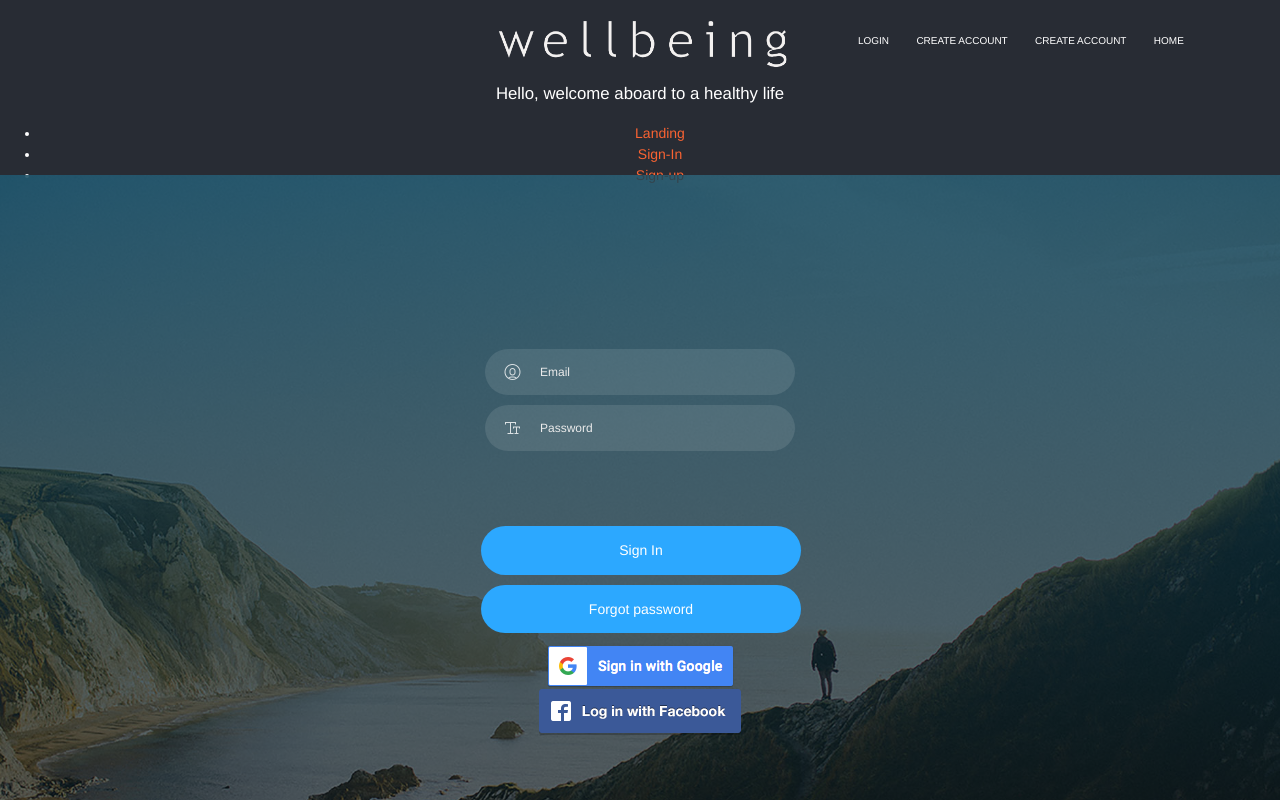
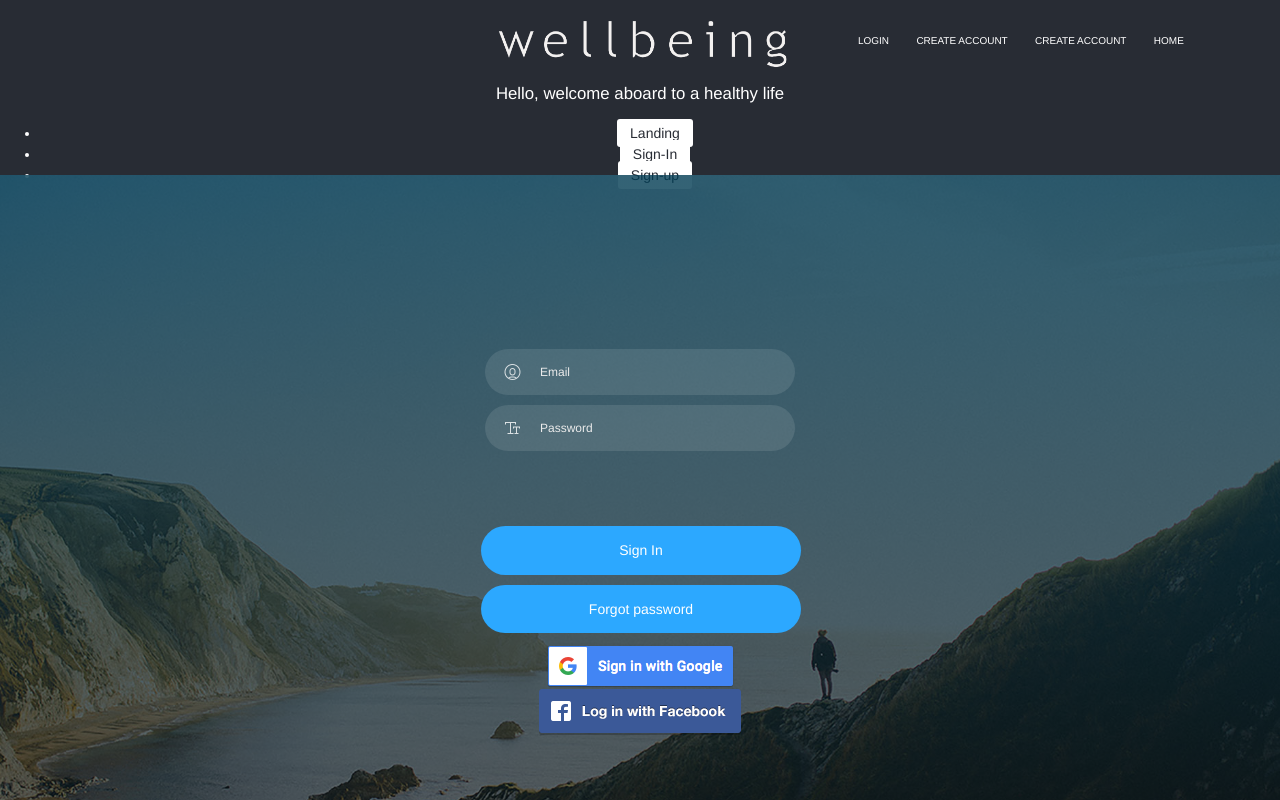
Before and after one commit to bholetanaya2715/CS554-Project-React, a React (Create React App) app: page /signin in a window 1280 px wide. Shown: the top 800 px of the page. Built offline with nearby package versions, Linux system fonts and the light colour scheme; no server answers.

Commit message:
Food history fix

```diff
--- a/src/Components/Navigation.js
+++ b/src/Components/Navigation.js
@@ -57,17 +57,35 @@ const NavigationNonAuth = () => (
   <nav className="navigation">
     <ul>
       <li>
-        <NavLink exact to="/" activeClassName="active">
+        <NavLink
+          exact
+          to="/"
+          activeClassName="active"
+          className="showlink"
+          style={{ marginRight: "10px" }}
+        >
           Landing
         </NavLink>
       </li>
       <li>
-        <NavLink exact to="/signin" activeClassName="active">
+        <NavLink
+          exact
+          to="/signin"
+          activeClassName="active"
+          className="showlink"
+          style={{ marginRight: "10px" }}
+        >
           Sign-In
         </NavLink>
       </li>
       <li>
-        <NavLink exact to="/signup" activeClassName="active">
+        <NavLink
+          exact
+          to="/signup"
+          activeClassName="active"
+          className="showlink"
+          style={{ marginRight: "10px" }}
+        >
           Sign-up
         </NavLink>
       </li>
--- a/src/Components/foodHistory.js
+++ b/src/Components/foodHistory.js
@@ -55,9 +55,7 @@ const FoodHistory = (props) => {
 
 
     return (
-        // <Radar data={calorieData} />
         <Line data={calorieData} />
-        // <Radar data={calorieData} />
     )
 }
 
```
